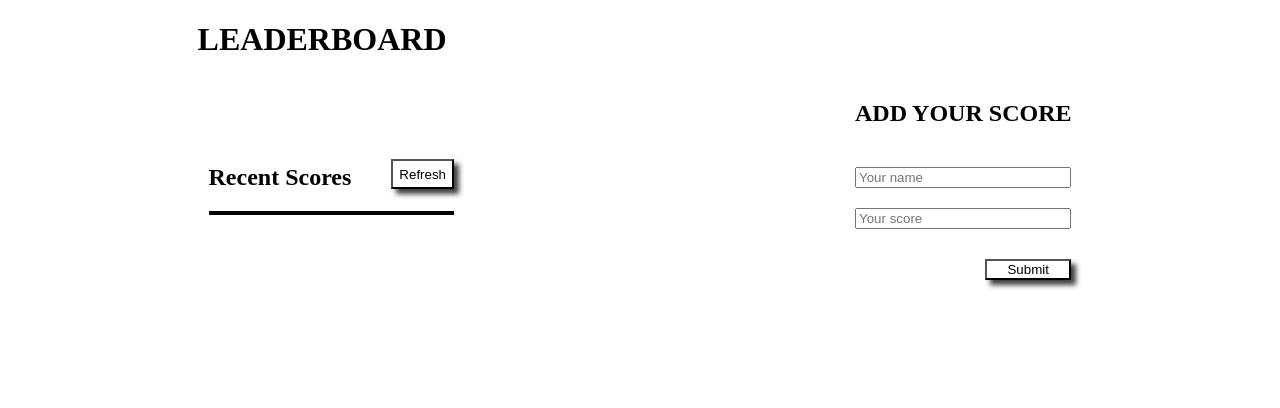
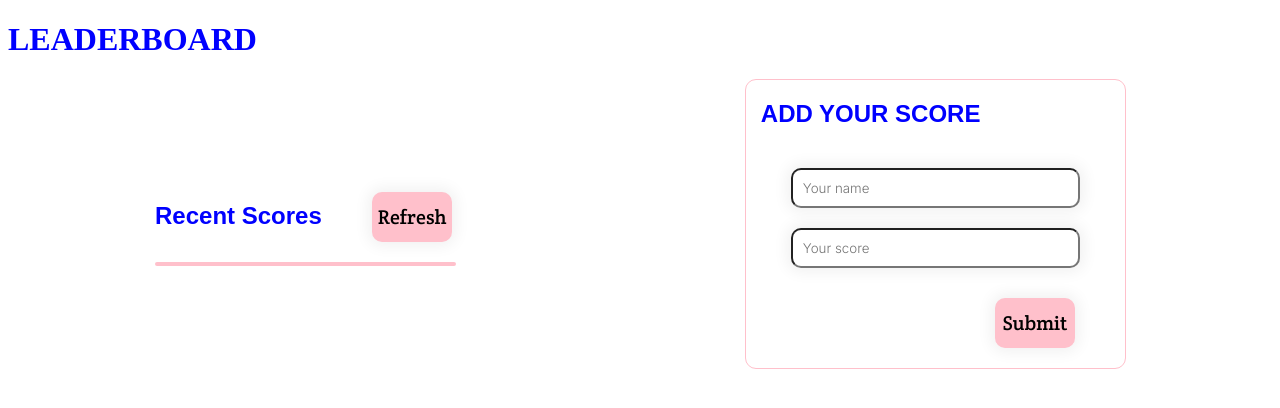
Before and after one commit to MICHAELMUNAVU83/leaderboard, a website built with webpack: page src/template.html in a window 1280 px wide. Built offline with nearby package versions, Linux system fonts and the light colour scheme; files whose address does not match are found by name; a web font is replaced by a local one.

Commit message:
Add css new styling

```diff
--- a/src/styles/main.css
+++ b/src/styles/main.css
@@ -1,31 +1,46 @@
+@import url('https://fonts.googleapis.com/css2?family=Crete+Round&family=Inter:wght@200;300&family=Josefin+Sans:wght@100&family=Kanit:ital,wght@1,300&family=Kdam+Thmor+Pro&family=Roboto+Mono:wght@100&family=Titillium+Web:wght@200&display=swap');
 .container {
   display: flex;
   justify-content: space-around;
   flex-direction: row;
   align-items: center;
 }
-
-h1 {
-  margin-left: 15%;
-}
-
-.add-score-div {
-  display: flex;
-  justify-content: space-between;
-  flex-direction: column;
+span{
+  margin-left: 10px;
 }
 
 input {
   margin-top: 20px;
+  font-family: 'Inter', sans-serif;
+
 }
 
 #submit-button {
   margin-top: 30px;
-  background-color: white;
-  outline: black;
+  background-color:pink;
+  border: none;
+  border-radius: 10px;
+  margin-right: 50px;
+  margin-bottom: 20px;
   width: 40%;
+  height: 50px;
+  width: 80px;
+  box-shadow:0 0 15px 4px rgba(0,0,0,0.06);
   align-self: flex-end;
-  box-shadow: 5px 5px 5px 0 rgba(0, 0, 0, 0.75);
+  -webkit-border-radius: 10px;
+  -moz-border-radius: 10px;
+  -ms-border-radius: 10px;
+  -o-border-radius: 10px;
+}
+
+#submit-button:hover{
+  background-color:#002ead;
+  transition: 0.5s;
+  color: white;
+  -webkit-transition: 0.5s;
+  -moz-transition: 0.5s;
+  -ms-transition: 0.5s;
+  -o-transition: 0.5s;
 }
 
 .recent-scores {
@@ -33,26 +48,113 @@ input {
   flex-direction: row;
 }
 
+
 #refresh {
-  margin-left: 40px;
-  height: 30px;
-  margin-top: 15px;
-  background-color: white;
-  outline: black;
-  box-shadow: 5px 5px 5px 0 rgba(0, 0, 0, 0.75);
+  margin-top: 10px;
+  background-color:pink;
+  border: none;
+  border-radius: 10px;
+  margin-left: 50px;
+  margin-bottom: 20px;
+  width: 40%;
+  height: 50px;
+  width: 80px;
+  box-shadow:0 0 15px 4px rgba(0,0,0,0.06);
+  align-self: flex-end;
+  -webkit-border-radius: 10px;
+  -moz-border-radius: 10px;
+  -ms-border-radius: 10px;
+  -o-border-radius: 10px;
+
 }
+h1{
+  color: blue;
+  text-shadow: pink;
+
+
+}
+
+h2{
+
+    color: blue;
+    font-family: 'Kdam Thmor Pro', sans-serif;
+
+}
+button{
+
+  font-family: 'Crete Round', serif;
+  font-size: 20px;
+}
+
+#refresh:hover {
+  background-color:#002ead;
+  transition: 0.5s;
+  color: white;
+  -webkit-transition: 0.5s;
+  -moz-transition: 0.5s;
+  -ms-transition: 0.5s;
+  -o-transition: 0.5s;
+}
+
 
 .score-spans {
   display: flex;
+  width: 100%;
+  font-family: 'Kanit', sans-serif;
   justify-content: space-between;
   flex-direction: column;
-  border: 2px solid black;
+  border: 2px solid pink;
+  border-radius: 10px;
+  -webkit-border-radius: 10px;
+  -moz-border-radius: 10px;
+  -ms-border-radius: 10px;
+  -o-border-radius: 10px;
+}
+.score-spans .each-score:nth-child(even) {
+  background:white;
+  color: black;
+
+
+}
+.score-spans .each-score:nth-child(odd) {
+
+  background:pink;
+  opacity: 92%;
+  color: black;
+
+}
+.each-score {
+  padding-top: 10px;
+  display: flex;
+  flex-direction: row;
+  justify-content: center;
 }
 
-.each-score {
-  padding-top: 10px;
+.add-score-div{
+  display: flex;
+  justify-content: space-between;
+  flex-direction: column;
+  height: 65%;
+  width: 30%;
+  border-radius: 10px;
+  outline: 1px solid pink;
+  -webkit-border-radius: 10px;
+  -moz-border-radius: 10px;
+  -ms-border-radius: 10px;
+  -o-border-radius: 10px;
+}
+.add-score-div h2{
+  margin-left: 15px;
 }
 
-.score-spans .each-score:nth-child(odd) {
-  background: rgb(218, 218, 218);
+#userinput , #score-input{
+  padding: 10px;
+  border-radius: 10px;
+  width: 70%;
+  margin-left: 45px;
+  box-shadow:0 0 15px 4px rgba(0,0,0,0.06);
+  -webkit-border-radius: 10px;
+  -moz-border-radius: 10px;
+  -ms-border-radius: 10px;
+  -o-border-radius: 10px;
 }
```
